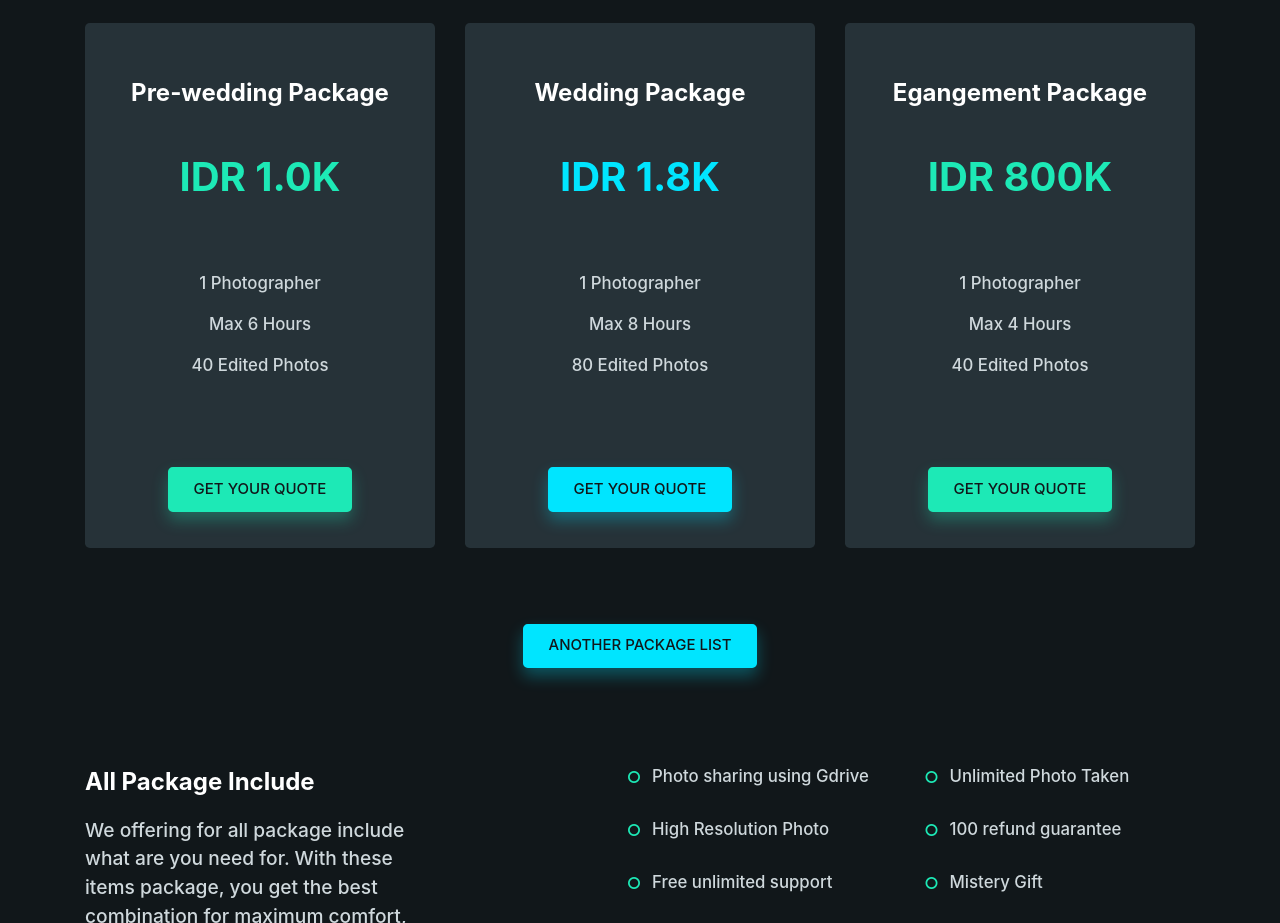
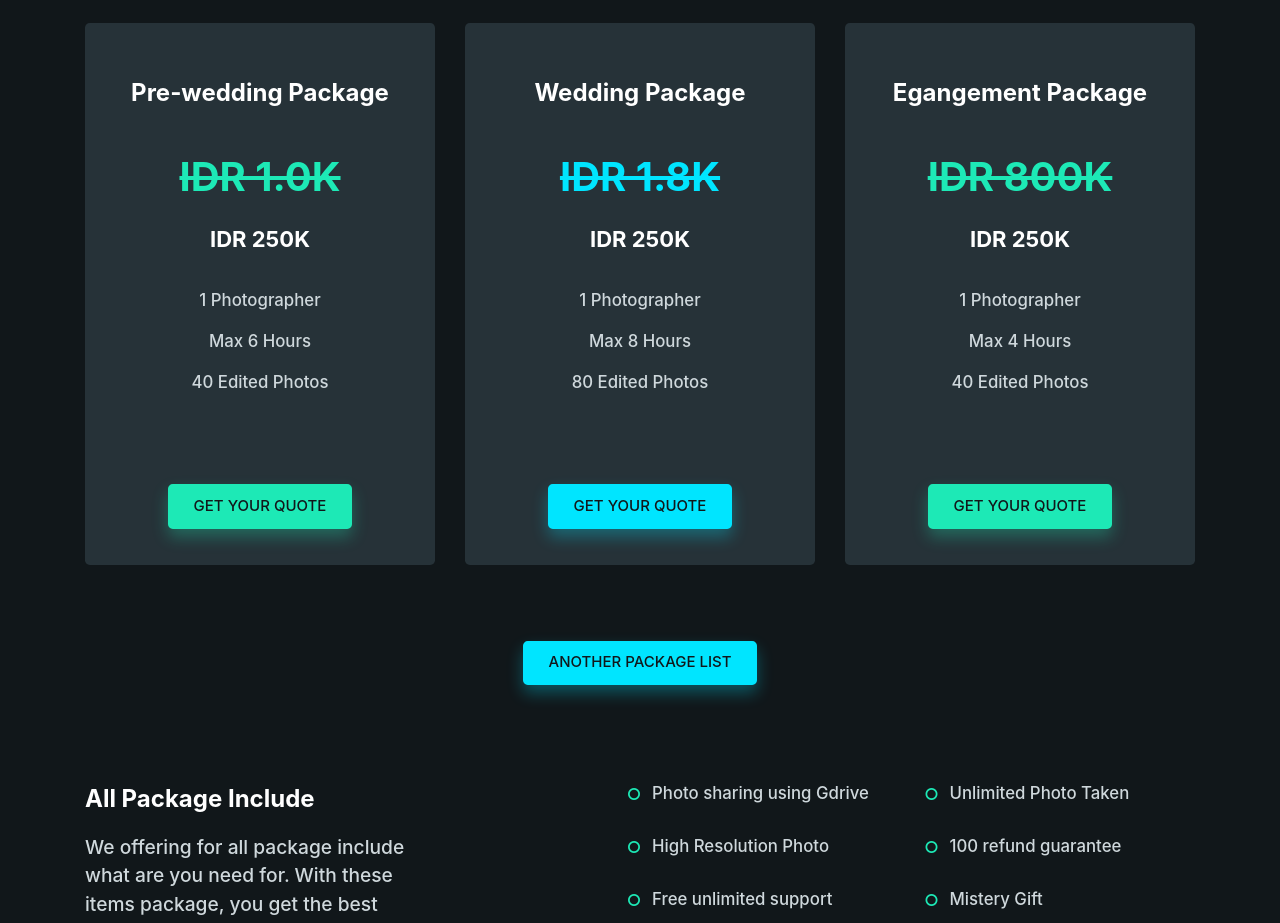
Before and after one commit to mahardhikautomo/photograph, a plain HTML site: page index.html in a window 1280 px wide. Shown: the part 3100-4023 px from the top of the page. Drawn offline with nearby package versions, Linux system fonts and the light colour scheme.

Commit message:
Update index.html
Update harga

```diff
--- a/index.html
+++ b/index.html
@@ -160,8 +160,9 @@
                     <div class="card">
                         <div class="card-body">
                             <h3 class="card-title pt-3">Pre-wedding Package</h3>
-                            <h2 class="card-title text-primary mb-0 pt-4">IDR 1.0K</h2>
-                            <div class="text-muted font-weight-medium mt-2">&nbsp;</div>
+                            <h2 class="card-title text-primary mb-0 pt-4"><s>IDR 1.0K</s></h2>
+                            <h4 class="card-title pt-3">IDR 250K</h4>
+                            <!-- <div class="text-muted font-weight-medium mt-2">&nbsp;</div> -->
                             <ul class="list-unstyled pricing-list">
                                 <li>1 Photographer</li>
                                 <li>Max 6 Hours</li>
@@ -176,8 +177,9 @@
                     <div class="card">
                         <div class="card-body">
                             <h3 class="card-title pt-3">Wedding Package</h3>
-                            <h2 class="card-title text-info mb-0 pt-4">IDR 1.8K</h2>
-                            <div class="text-muted font-weight-medium mt-2">&nbsp;</div>
+                            <h2 class="card-title text-info mb-0 pt-4"><s>IDR 1.8K</s></h2>
+                            <h4 class="card-title pt-3">IDR 250K</h4>
+                            <!-- <div class="text-muted font-weight-medium mt-2">&nbsp;</div> -->
                             <ul class="list-unstyled pricing-list">
                                 <li>1 Photographer</li>
                                 <li>Max 8 Hours</li>
@@ -192,8 +194,9 @@
                     <div class="card">
                         <div class="card-body">
                             <h3 class="card-title pt-3">Egangement Package</h3>
-                            <h2 class="card-title text-primary mb-0 pt-4">IDR 800K</h2>
-                            <div class="text-muted font-weight-medium mt-2">&nbsp;</div>
+                            <h2 class="card-title text-primary mb-0 pt-4"><s>IDR 800K</s></h2>
+                            <h4 class="card-title pt-3">IDR 250K</h4>
+                            <!-- <div class="text-muted font-weight-medium mt-2">&nbsp;</div> -->
                             <ul class="list-unstyled pricing-list">
                                 <li>1 Photographer</li>
                                 <li>Max 4 Hours</li>
```
